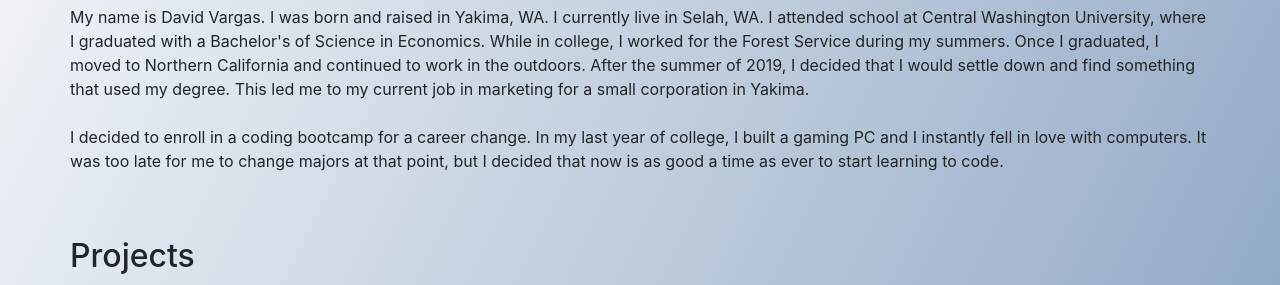
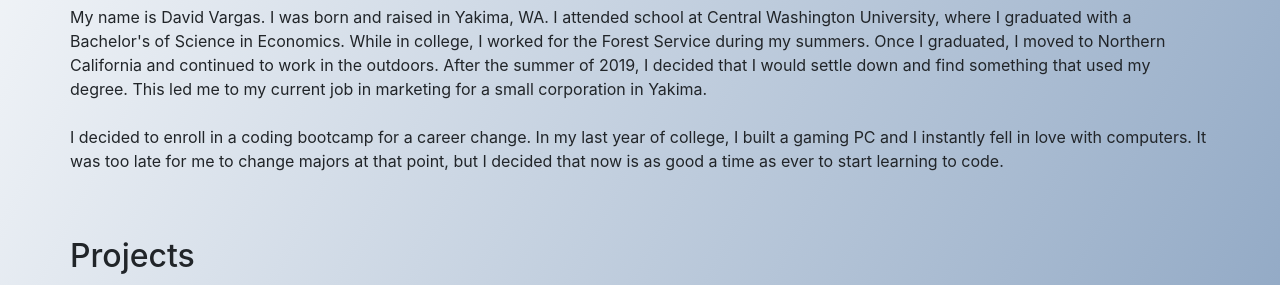
Before and after one commit to davidvargas95/15-updated-portfolio2, a plain HTML site: page index.html in a window 1280 px wide. Shown: the part 497-782 px from the top of the page. Drawn offline with nearby package versions, Linux system fonts and the light colour scheme.

Commit message:
updated bio

```diff
--- a/index.html
+++ b/index.html
@@ -55,7 +55,7 @@
           <section class="row">
             <div >
               <h2>Bio</h2>
-              <p>My name is David Vargas. I was born and raised in Yakima, WA. I currently live in Selah, WA. I attended school at Central Washington University, where I graduated with a Bachelor's of Science in Economics. While in college, I worked for the Forest Service during my summers. Once I graduated, I moved to Northern California and continued to work in the outdoors. After the summer of 2019, I decided that I would settle down and find something that used my degree. This led me to my current job in marketing for a small corporation in Yakima.<br><br> I decided to enroll in a coding bootcamp for a career change. In my last year of college, I built a gaming PC and I instantly fell in love with computers. It was too late for me to change majors at that point, but I decided that now is as good a time as ever to start learning to code.</p>
+              <p>My name is David Vargas. I was born and raised in Yakima, WA. I attended school at Central Washington University, where I graduated with a Bachelor's of Science in Economics. While in college, I worked for the Forest Service during my summers. Once I graduated, I moved to Northern California and continued to work in the outdoors. After the summer of 2019, I decided that I would settle down and find something that used my degree. This led me to my current job in marketing for a small corporation in Yakima.<br><br> I decided to enroll in a coding bootcamp for a career change. In my last year of college, I built a gaming PC and I instantly fell in love with computers. It was too late for me to change majors at that point, but I decided that now is as good a time as ever to start learning to code.</p>
             </div>
           </section>
 
```
